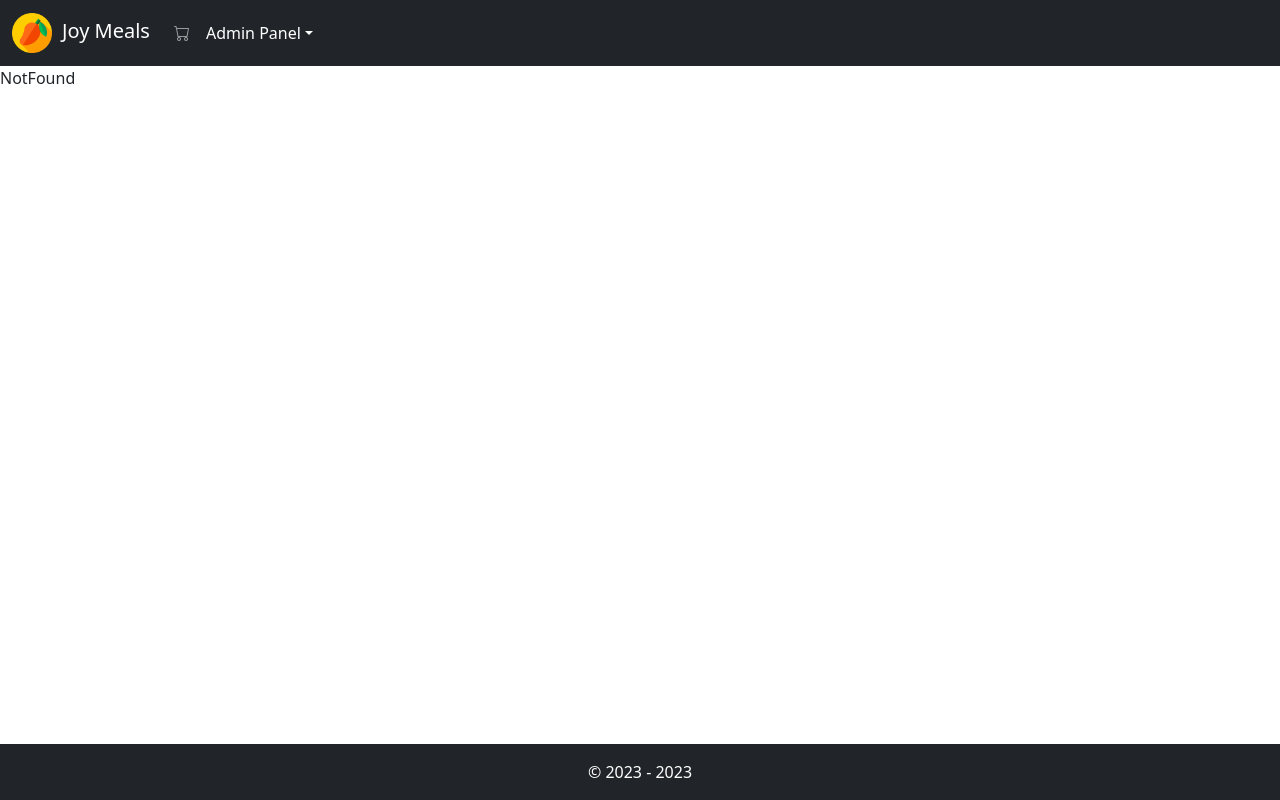
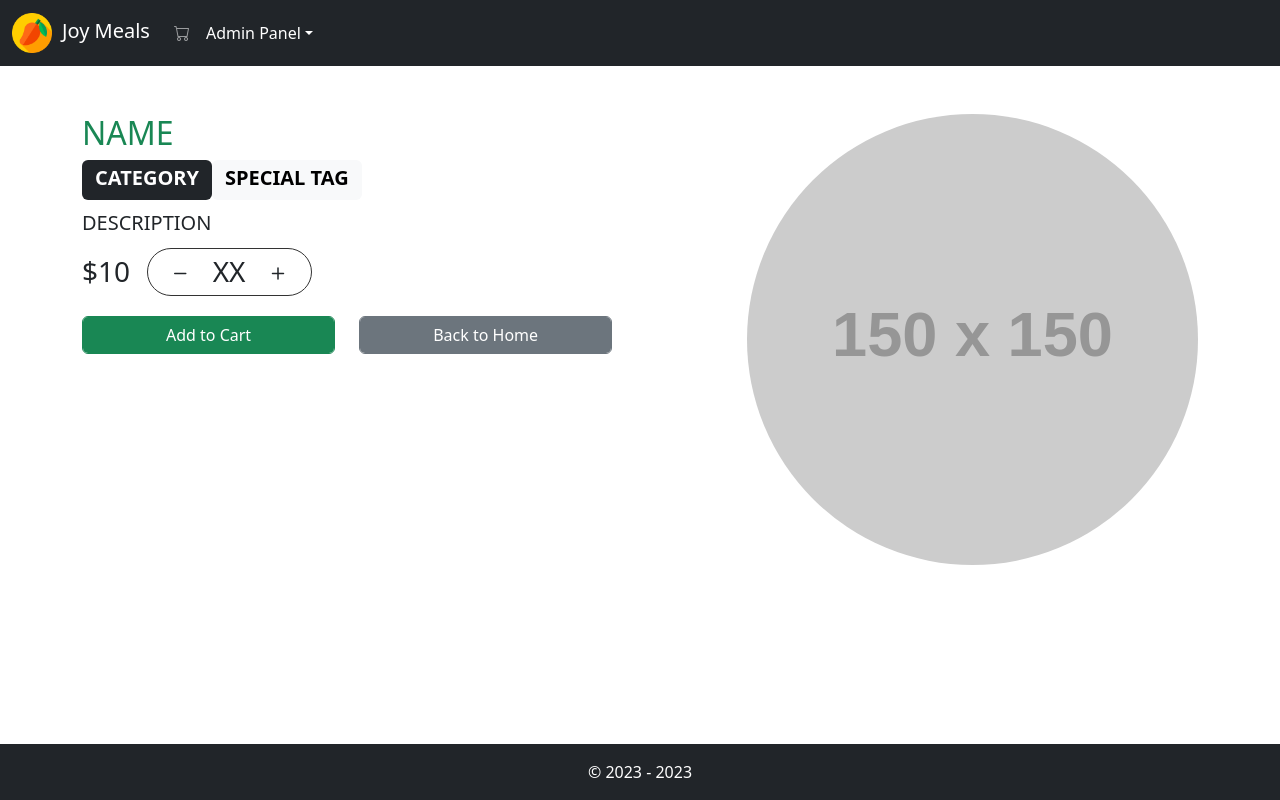
Before and after one commit to Baruti-1/joy-meals, a React (Vite) app: page /menuItemDetails/1 in a window 1280 px wide. Built offline with nearby package versions, Linux system fonts and the light colour scheme.

Commit message:
Create MenuItemDetails component

```diff
--- a/src/App.jsx
+++ b/src/App.jsx
@@ -1,6 +1,6 @@
 import { Routes, Route } from 'react-router-dom';
 import { Header, Footer } from './components/layout';
-import { Home, NotFound } from './pages';
+import { Home, MenuItemDetails, NotFound } from './pages';
 
 const App = () => {
   return (
@@ -9,6 +9,10 @@ const App = () => {
       <div className="pb-5">
         <Routes>
           <Route path="/" element={<Home />} />
+          <Route
+            path="/menuItemDetails/:menuItemId"
+            element={<MenuItemDetails />}
+          />
           <Route path="*" element={<NotFound />} />
         </Routes>
       </div>
--- a/src/components/page/MenuItems/MenuItemCard.jsx
+++ b/src/components/page/MenuItems/MenuItemCard.jsx
@@ -1,4 +1,5 @@
 import React from 'react';
+import { Link } from 'react-router-dom';
 
 const MenuItemCard = ({ menuItem }) => {
   return (
@@ -9,12 +10,14 @@ const MenuItemCard = ({ menuItem }) => {
       >
         <div className="card-body pt-2">
           <div className="row col-10 offset-1 p-4">
+            <Link to={`/menuItemDetails/${menuItem.id}`}>
               <img
                 src={menuItem.image}
                 style={{ borderRadius: '50%' }}
                 alt=""
                 className="w-100 mt-5 image-box"
               />
+            </Link>
           </div>
 
           {menuItem.specialTag && menuItem.specialTag && (
@@ -48,7 +51,11 @@ const MenuItemCard = ({ menuItem }) => {
           ></i>
 
           <div className="text-center">
-            <p className="card-title m-0 text-success fs-3">{menuItem.name}</p>
+            <p className="card-title m-0 text-success fs-3">
+              <Link to={`/menuItemDetails/${menuItem.id}`} className="menuLink">
+                {menuItem.name}
+              </Link>
+            </p>
             <p className="badge bg-secondary" style={{ fontSize: '12px' }}>
               {menuItem.category}
             </p>
--- a/src/index.css
+++ b/src/index.css
@@ -1,6 +1,12 @@
 .logo {
   height: 40px;
 }
+
 .heading {
   margin-left: 10px;
 }
+
+.menuLink {
+  text-decoration: none;
+  color: green;
+}
--- /dev/null
+++ b/src/pages/MenuItemDetails.jsx
@@ -0,0 +1,75 @@
+import React from 'react';
+import { Link, useParams } from 'react-router-dom';
+
+const MenuItemDetails = () => {
+  const { menuItemId } = useParams();
+
+  return (
+    <div className="container pt-4 pt-md-5">
+      <div className="row">
+        <div className="col-7">
+          <h2 className="text-success">NAME</h2>
+          <span>
+            <span
+              className="badge text-bg-dark pt-2"
+              style={{ height: '40px', fontSize: '20px' }}
+            >
+              CATEGORY
+            </span>
+          </span>
+          <span>
+            <span
+              className="badge text-bg-light pt-2"
+              style={{ height: '40px', fontSize: '20px' }}
+            >
+              SPECIAL TAG
+            </span>
+          </span>
+          <p style={{ fontSize: '20px' }} className="pt-2">
+            DESCRIPTION
+          </p>
+          <span className="h3">$10</span> &nbsp;&nbsp;&nbsp;
+          <span
+            className="pb-2  p-3"
+            style={{ border: '1px solid #333', borderRadius: '30px' }}
+          >
+            <i
+              className="bi bi-dash p-1"
+              style={{ fontSize: '25px', cursor: 'pointer' }}
+            ></i>
+            <span className="h3 mt-3 px-3">XX</span>
+            <i
+              className="bi bi-plus p-1"
+              style={{ fontSize: '25px', cursor: 'pointer' }}
+            ></i>
+          </span>
+          <div className="row pt-4">
+            <div className="col-5">
+              <button className="btn btn-success form-control">
+                Add to Cart
+              </button>
+            </div>
+
+            <div className="col-5 ">
+              <Link to="/">
+                <button className="btn btn-secondary form-control">
+                  Back to Home
+                </button>
+              </Link>
+            </div>
+          </div>
+        </div>
+        <div className="col-5">
+          <img
+            src="https://via.placeholder.com/150"
+            width="100%"
+            style={{ borderRadius: '50%' }}
+            alt="No content"
+          ></img>
+        </div>
+      </div>
+    </div>
+  );
+};
+
+export default MenuItemDetails;
--- a/src/pages/index.js
+++ b/src/pages/index.js
@@ -1,4 +1,5 @@
 import Home from './Home';
 import NotFound from './NotFound';
+import MenuItemDetails from './MenuItemDetails';
 
-export { Home, NotFound };
+export { Home, NotFound, MenuItemDetails };
```
Lines whose indentation alone changed are shown as unchanged.
